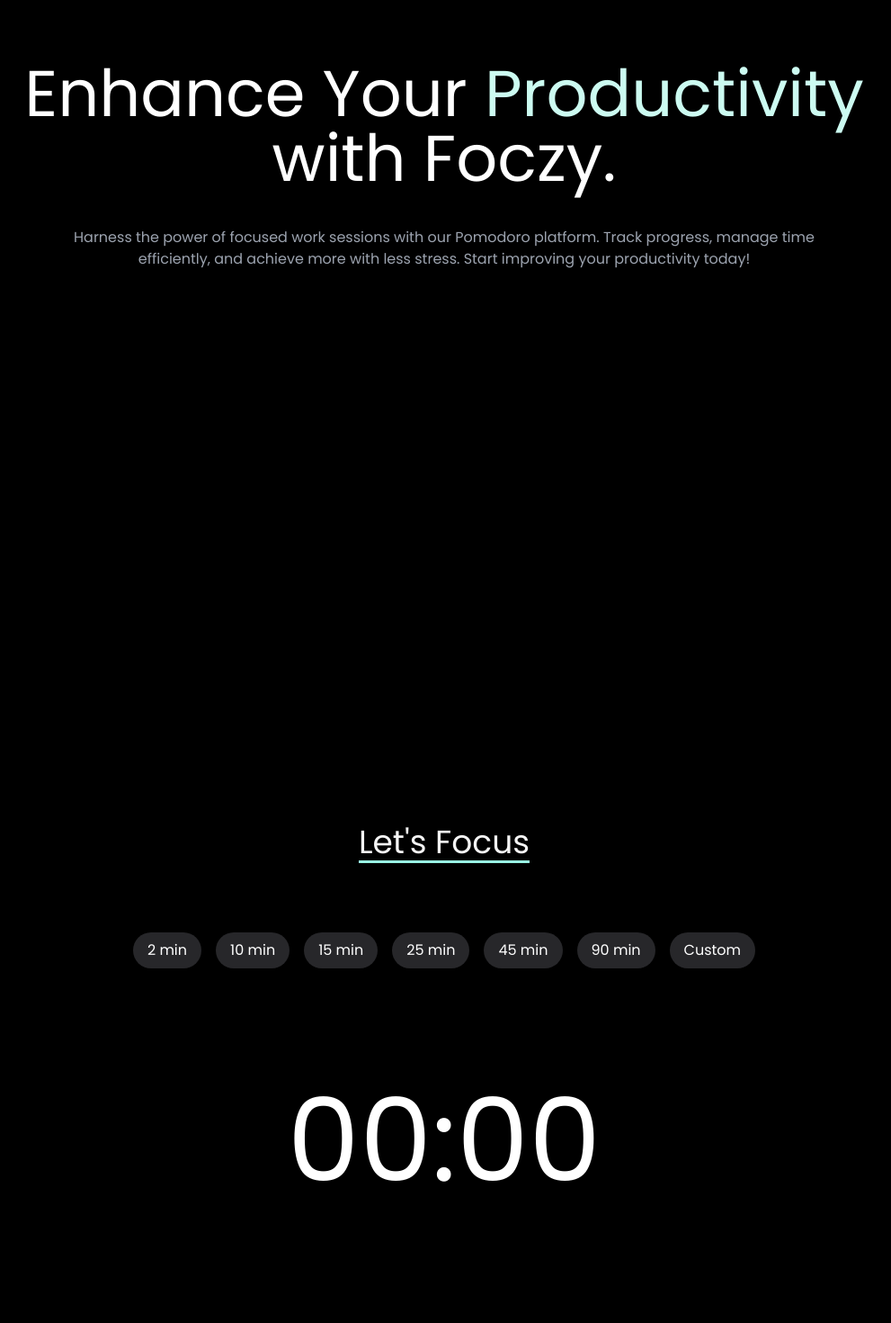
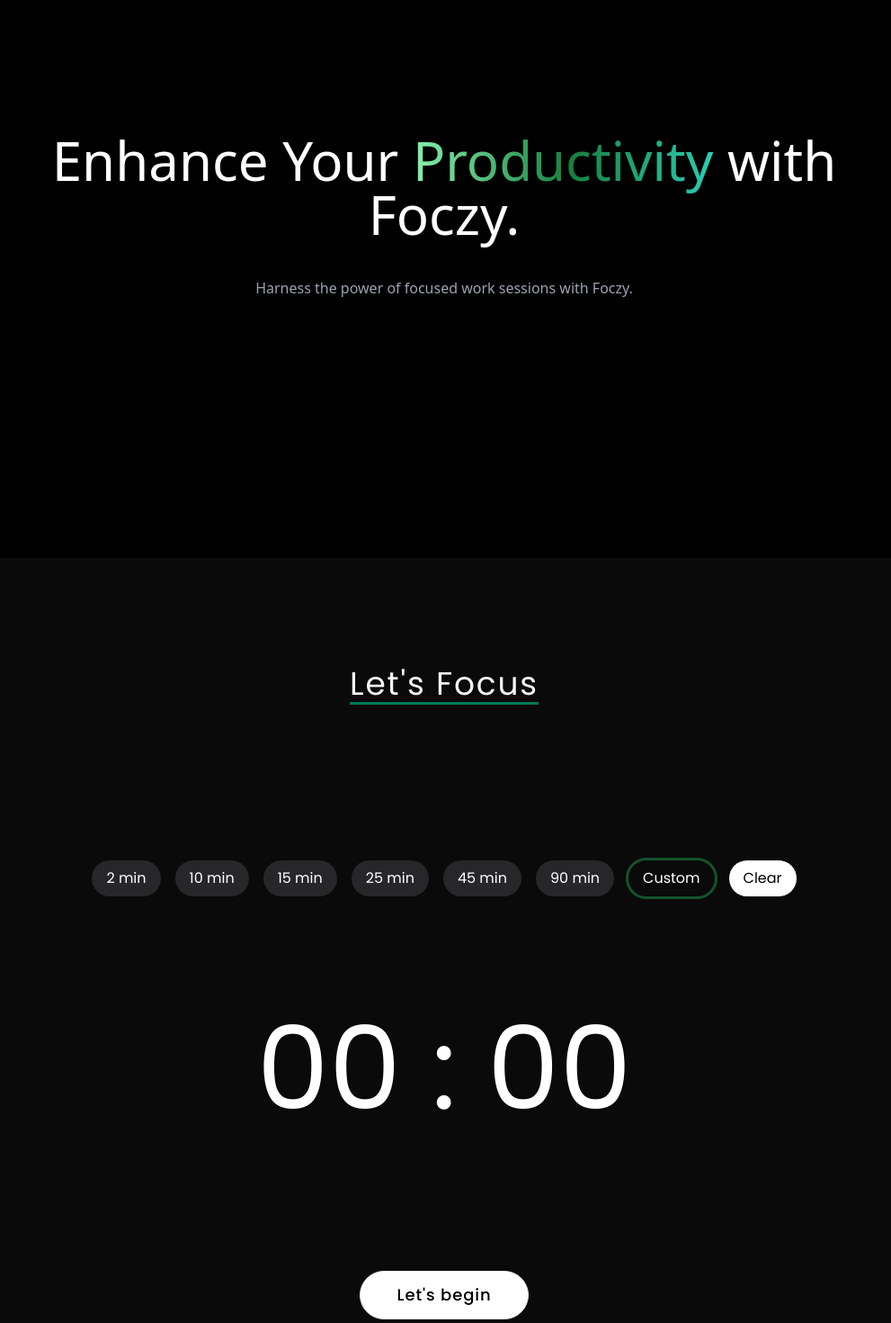
Before and after one commit to Avin-7/pomodoro-timer, a React (Vite) app: page / in a window 1280 px wide. Shown: the part 140-1610 px from the top of the page at 90% size, without its empty margins (146-1137 px from the left). Built offline with nearby package versions, Linux system fonts and the light colour scheme; no server answers.

Commit message:
edit component css

```diff
--- a/src/components/Hero/Hero.jsx
+++ b/src/components/Hero/Hero.jsx
@@ -3,6 +3,7 @@
 import service from "../../appwrite/config";
 import Home from "./Home";
 import Footer from "../Footer/Footer";
+import About from "../About/About";
 import { Modal, ConfigProvider } from "antd";
 function Hero() {
   const [sec, setSec] = useState(60);
@@ -19,21 +20,11 @@
   const showModal = () => {
     setIsModalOpen(true);
   };
-  const handleOk = () => {
-    setIsModalOpen(false);
-  };
   const handleCancel = () => {
     setIsModalOpen(false);
   };
-  const {
-    loginStatus,
-    date,
-    userData,
-    setTimerRunning,
-    timerRunning,
-    usageTime,
-    setUsageTime,
-  } = useContext(userContext);
+  const { date, userData, setTimerRunning, timerRunning, usageTime } =
+    useContext(userContext);
   const email = userData != null ? userData.email : null;
 
   let seconds = 60;
@@ -89,15 +80,13 @@
     if (timerCompleted) {
       clearInterval(intervalId);
       return (
-        <div className="outline rounded-lg flex justify-center align-middle z-10">
-          <div className=" bg-zinc-950 ">
-            <h1 className=" bg-zinc-900 text-white px-20 py-4">
-              Hurray, you have completed 🎉
-            </h1>
-            <h1 className=" text-white py-6 px-5 mb-2">Take a break.</h1>
+        <div className="outline outline-zinc-800 rounded-lg flex justify-center align-middle z-10 w-[400px] max-md:w-72 max-sm:w-40">
+          <div className=" bg-zinc-950 text-white py-4 text-center">
+            <div className=" my-5">Hurray!! You have completed a session</div>
+            <div className="my-5">take a 5 minute break</div>
             <button
               onClick={(e) => hideMessage()}
-              className="bg-zinc-700 rounded-full px-5 py-2 m-2 text-white "
+              className="bg-teal-300 rounded-full px-5 py-2 m-2 text-black "
             >
               Okay
             </button>
@@ -109,19 +98,19 @@
         handleStop();
       }
       return (
-        <h1 className="text-9xl max-md:text-8xl">
+        <h1 className="text-9xl max-md:text-7xl">
           {min < 10 ? "0" + min : min} : {sec < 10 ? "0" + sec : sec}
         </h1>
       );
     } else {
       if (time != 0 && timerStart == false) {
         return (
-          <h1 className="text-9xl max-md:text-8xl">
+          <h1 className="text-9xl max-md:text-7xl">
             {`${time + 1}` < 10 ? `0${time + 1}` : `${time + 1}`} : 00
           </h1>
         );
       }
-      return <h1 className="  text-9xl max-md:text-8xl">00:00</h1>;
+      return <h1 className="  text-9xl max-md:text-7xl">00 : 00</h1>;
     }
   };
 
@@ -151,13 +140,13 @@
     <>
       <Home />
       <div
-        className=" bg-black text-white font-poppins pb-96 pt-96"
+        className=" bg-neutral-950 text-white font-poppins pb-40 "
         id="timer"
       >
-        <h1 className="underline underline-offset-8  decoration-teal-200 text-center text-4xl pt-6 text-neutral-100 ">
+        <h1 className="underline underline-offset-8 font-raleway decoration-emerald-700 text-center text-4xl pt-6 my-24 text-neutral-100  tracking-wider">
           Let&apos;s Focus
         </h1>
-        <div className=" flex-wrap flex justify-center align-middle gap-4 px-4 pt-20 pb-12">
+        <div className=" flex-wrap flex justify-center align-middle gap-4 px-4 pt-20 pb-12 max-md:text-sm ">
           <button
             onClick={(e) => {
               setTime(Number(e.target.value) - 1);
@@ -227,7 +216,7 @@
           <div>
             <button
               onClick={(e) => setCustomTimerInput(!cutomTimerInput)}
-              className="bg-zinc-800 rounded-full px-4 py-2 hover:bg-zinc-900  "
+              className="outline outline-green-900 rounded-full px-4 py-2 hover:bg-zinc-900   "
             >
               Custom
             </button>
@@ -235,7 +224,7 @@
               <input
                 type="text"
                 placeholder="Enter minutes"
-                className=" w-36 pl-4 py-2 outline-none bg-transparent text-white border rounded-3xl ml-1"
+                className=" w-36 pl-4 py-2 outline-none bg-transparent text-white border rounded-3xl ml-2"
                 value={custom}
                 onChange={(e) => {
                   setTime(Number(e.target.value) - 1);
@@ -246,6 +235,14 @@
               ""
             )}
           </div>
+          <button
+            onClick={(e) => {
+              handleStop();
+            }}
+            className=" bg-white text-black rounded-full px-4 py-2 hover:bg-gray-200 "
+          >
+            Clear
+          </button>
         </div>
         <div className=" flex justify-center align-middle pt-20 pb-12 max-md:pt-14 max-md:pb-6">
           {timer()}
@@ -287,20 +284,21 @@
               onClick={(e) => {
                 showModal();
               }}
-              className="text-black bg-white font-bold uppercase text-lg border rounded-full px-10 py-3 hover:bg-transparent hover:text-white ease-in-out  "
+              className="text-black bg-white font-bold uppercase text-lg max-md:text-sm  border rounded-full px-10 py-3 hover:bg-transparent hover:text-white ease-in-out  "
             >
               Stop
             </button>
           ) : (
             <button
               onClick={(e) => handleStart(e)}
-              className="text-black bg-white tracking-wider font-bold text-lg border rounded-full px-10 py-3 hover:bg-transparent hover:text-white ease-in-out  "
+              className="text-black bg-white tracking-wider transition-all font-medium text-lg max-md:text-sm  border rounded-full px-10 py-3 hover:bg-transparent hover:text-white ease-in-out  "
             >
               Let&apos;s begin
             </button>
           )}
         </div>
       </div>
+      <About />
       <Footer />
     </>
   );
--- a/src/components/Hero/Home.jsx
+++ b/src/components/Hero/Home.jsx
@@ -2,16 +2,14 @@
 function Home() {
   return (
     <>
-      <div className="py-52 font-poppins bg-black flex justify-center align-middle text-white">
+      <div className="py-72 max-md:py-52 font-raleway font-medium bg-black flex justify-center align-middle text-white">
         <div className="max-md:px-0 px-32 text-center flex flex-col gap-10">
-          <h1 className="max-md:text-5xl max-md:px-4 text-7xl">
-            Enhance Your <span className=" text-teal-100"> Productivity </span>
+          <h1 className="max-md:text-5xl max-md:px-4 text-6xl">
+            Enhance Your <span className="bg-clip-text text-transparent  bg-gradient-to-r from-green-300 via-green-700 to-teal-400"> Productivity </span>
             with Foczy.
           </h1>
-          <p className="max-md:px-16 max-md:text-md px-20 text-gray-400 ">
-            Harness the power of focused work sessions with our Pomodoro
-            platform. Track progress, manage time efficiently, and achieve more
-            with less stress. Start improving your productivity today!
+          <p className="max-md:px-10 max-md:text-md text-balance text-gray-400 ">
+            Harness the power of focused work sessions with Foczy.
           </p>
         </div>
       </div>
--- a/src/components/Login.jsx
+++ b/src/components/Login.jsx
@@ -62,7 +62,6 @@
   return (
     <div>
       <ToastContainer />
-
       <div className="bg-neutral-950 font-poppins">
         <div>
           <h1 className=" text-white flex justify-center align-middle pt-36 pb-4 text-3xl">
```
